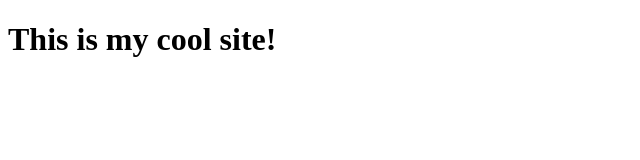
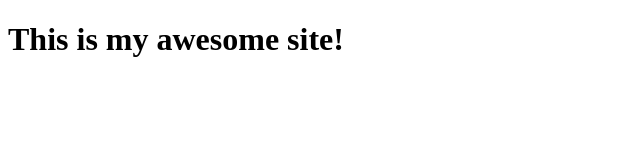
Before and after one commit to amhayslip/portfolio-2, a plain HTML site: page index.html in a window 1280 px wide. Shown: the whole page, without its empty margins (0-640 px from the left). Drawn offline with Linux system fonts and the light colour scheme.

Commit message:
make my site awesome

```diff
--- a/index.html
+++ b/index.html
@@ -5,7 +5,7 @@
     <title>Aaron's Cool Site</title>
   </head>
   <body>
-    <h1>This is my cool site!</h1>
+    <h1>This is my awesome site!</h1>
 
   </body>
 </html>
```
